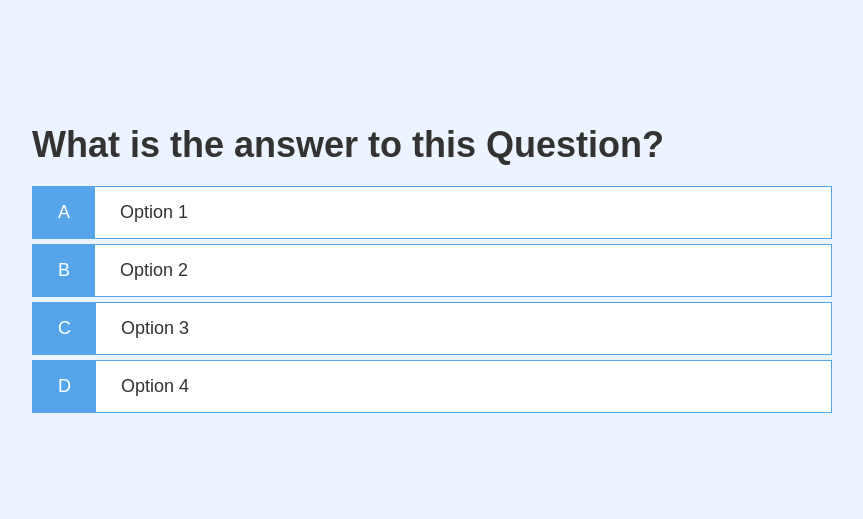
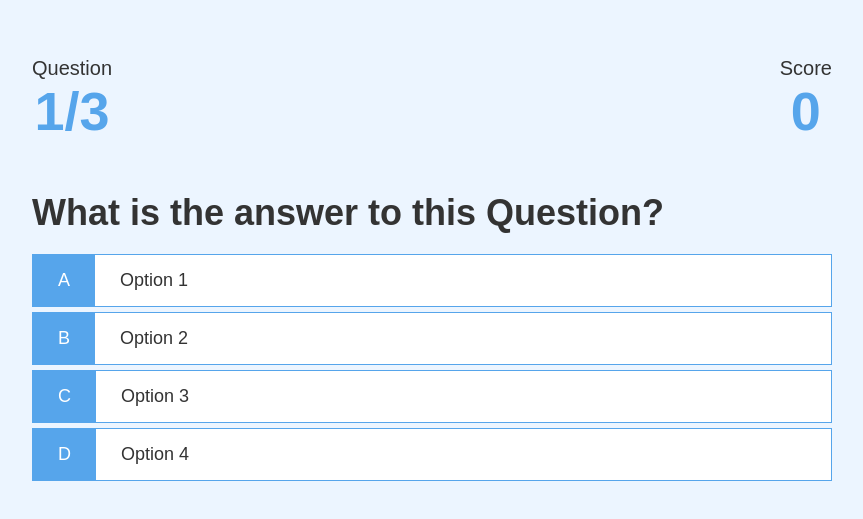
Before and after one commit to looper12349/Quiz_App, a plain HTML site: page quiz.html in a window 1280 px wide. Shown: the part 129-648 px from the top of the page, without its empty margins (208-1071 px from the left). Drawn offline with Linux system fonts and the light colour scheme.

Commit message:
Task 4 Completed

```diff
--- a/quiz.css
+++ b/quiz.css
@@ -32,3 +32,19 @@
 .incorrect{
     background-color: #dc3545;
 }
+
+
+/* HUD */
+#hud{
+    display: flex;
+    justify-content: space-between;
+}
+
+.hud-prefix{
+    text-align: center;
+    font-size: 2rem;
+}
+
+.hud-main-text{
+    text-align: center;
+}
--- a/quiz.html
+++ b/quiz.html
@@ -10,7 +10,20 @@
 </head>
 <body>
     <div class="container">
+
         <div id="game" class="justify-center flex-column">
+
+            <div id="hud">
+                <div id="hud-item">
+                    <p class="hud-prefix">Question</p>
+                    <h1 class="hud-main-text" id="questionCounter">1/3</h1>
+                </div>
+                <div id="hud-item">
+                    <p class="hud-prefix">Score</p>
+                    <h1 class="hud-main-text" id="score">0</h1>
+                </div>
+            </div>
+
             <h2 id="question">What is the answer to this Question?</h2>
             <div class="option-container">
                 <p class="option-prefix">A</p>
--- a/script.js
+++ b/script.js
@@ -1,6 +1,9 @@
 const question = document.getElementById('question');
 
 const choices = Array.from(document.getElementsByClassName('option-text'));
+
+const questionCounterText = document.getElementById('questionCounter');
+const scoreText = document.getElementById('score');
 
 
 
@@ -109,6 +112,8 @@ getNewQuestion = () => {
 
     questionCounter++;
 
+    questionCounterText.innerText = `${questionCounter}/${MAX_QUESTIONS}`;
+
     const questionIndex = Math.floor(Math.random() * availableQuestions.length);
 
     currentQuestion = availableQuestions[questionIndex];
@@ -163,7 +168,7 @@ choices.forEach(choice => {
 
         if(classToApply === 'correct') {
 
-            score += CORRECT_BONUS;
+            incrementScore(CORRECT_BONUS);
 
         }
 
@@ -188,7 +193,10 @@ choices.forEach(choice => {
 });
 
 
-
+incrementScore = num => {
+    score += num;
+    scoreText.innerText = score;
+};
 
 
 
```
